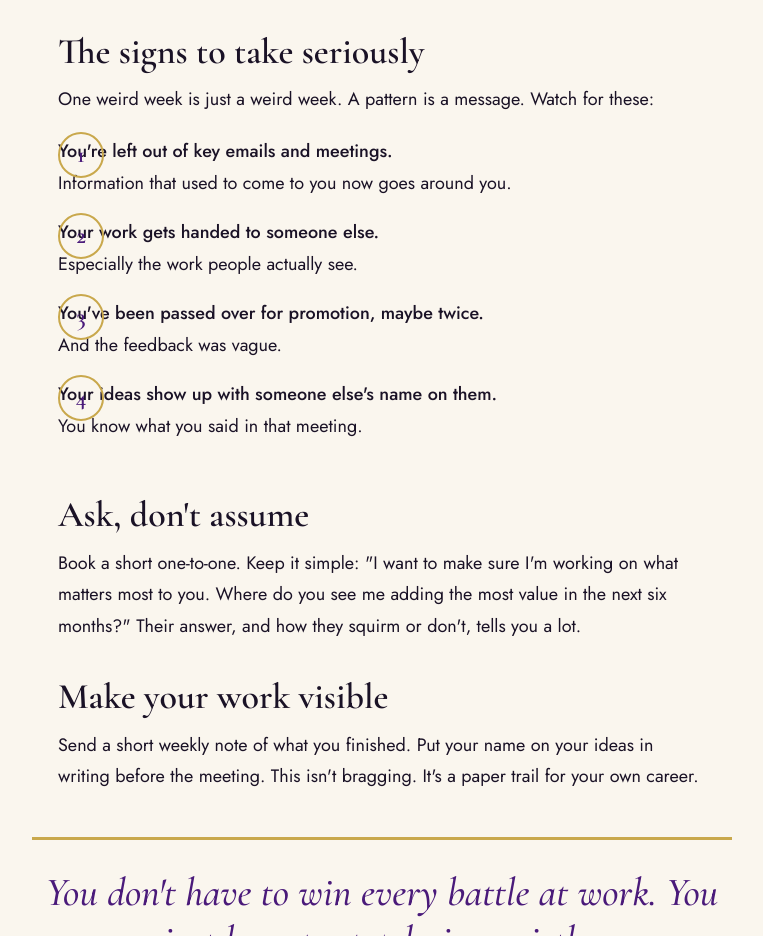
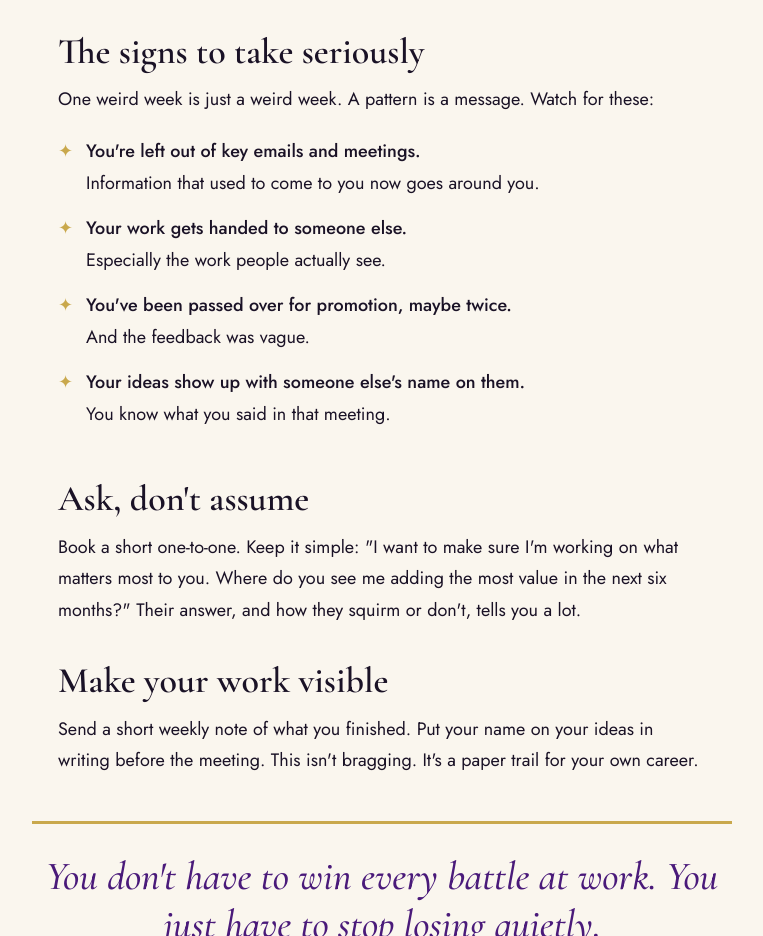
Before and after one commit to prtmsabroad-eng/stella-polaris-publishing, a plain HTML site: page magazine/signs-your-boss-is-sidelining-you.html in a window 1280 px wide. Shown: the part 1083-2019 px from the top of the page, without its empty margins (258-1021 px from the left). Drawn offline with nearby package versions, Linux system fonts and the light colour scheme.

Commit message:
Magazine: star bullets for the boss signs list
Co-Authored-By: Claude Opus 5.5 <noreply@anthropic.com>

```diff
--- a/magazine/magazine.css
+++ b/magazine/magazine.css
@@ -76,3 +76,7 @@ footer a{color:inherit}
   .pull{margin:36px 0}
   .cta{padding:28px 20px}
 }
+.signs{list-style:none;margin:14px 0 22px}
+.signs li{padding:0 0 14px 28px;position:relative}
+.signs li::before{content:'✦';position:absolute;left:0;top:0;color:var(--gold)}
+.signs strong{display:block;font-weight:500}
--- a/magazine/signs-your-boss-is-sidelining-you.html
+++ b/magazine/signs-your-boss-is-sidelining-you.html
@@ -44,11 +44,11 @@
 <div class="part"><span>The Advice</span></div>
 <h2>The signs to take seriously</h2>
 <p>One weird week is just a weird week. A pattern is a message. Watch for these:</p>
-<ul class="plan" style="counter-reset:none">
-<li style="padding-left:0"><strong>You're left out of key emails and meetings.</strong>Information that used to come to you now goes around you.</li>
-<li style="padding-left:0"><strong>Your work gets handed to someone else.</strong>Especially the work people actually see.</li>
-<li style="padding-left:0"><strong>You've been passed over for promotion, maybe twice.</strong>And the feedback was vague.</li>
-<li style="padding-left:0"><strong>Your ideas show up with someone else's name on them.</strong>You know what you said in that meeting.</li>
+<ul class="signs">
+<li><strong>You're left out of key emails and meetings.</strong>Information that used to come to you now goes around you.</li>
+<li><strong>Your work gets handed to someone else.</strong>Especially the work people actually see.</li>
+<li><strong>You've been passed over for promotion, maybe twice.</strong>And the feedback was vague.</li>
+<li><strong>Your ideas show up with someone else's name on them.</strong>You know what you said in that meeting.</li>
 </ul>
 <h2>Ask, don't assume</h2>
 <p>Book a short one-to-one. Keep it simple: "I want to make sure I'm working on what matters most to you. Where do you see me adding the most value in the next six months?" Their answer, and how they squirm or don't, tells you a lot.</p>
```
